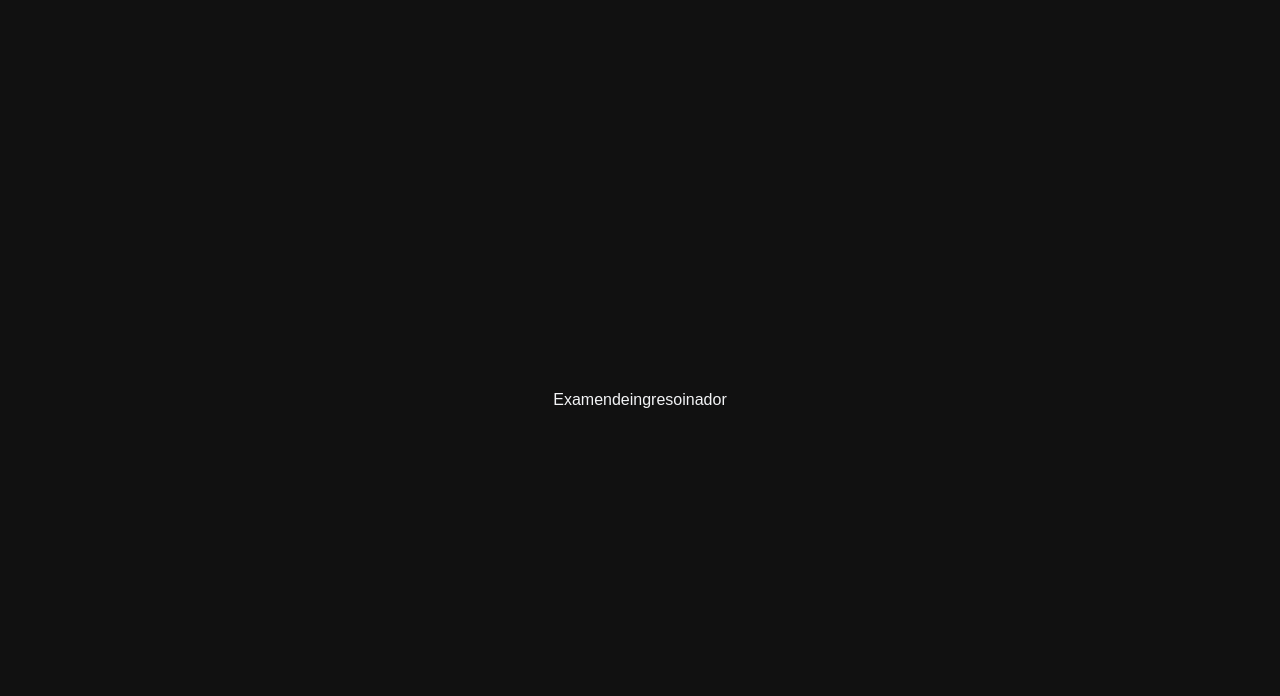
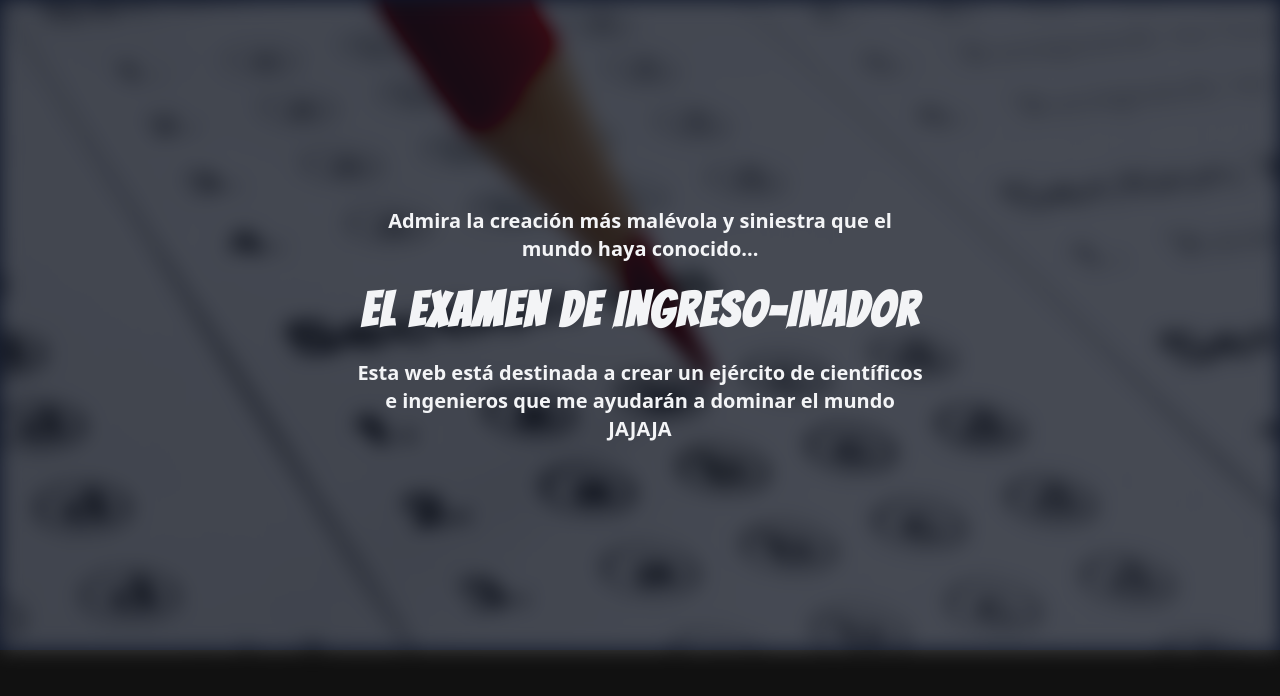
Before and after one commit to ProfessorByte/examendeingresoinador, a React (Vite) app: page /exam in a window 1280 px wide. Shown: the top 696 px of the page. Built offline with nearby package versions, Linux system fonts and the light colour scheme.

Commit message:
Add Banner component to App.jsx and styles to index.css

```diff
--- a/src/App.jsx
+++ b/src/App.jsx
@@ -1,7 +1,9 @@
+import { Banner } from "./components/Banner";
+
 export const App = () => {
   return (
     <div>
-      <h1>Examendeingresoinador</h1>
+      <Banner />
     </div>
   );
 };
--- /dev/null
+++ b/src/components/Banner.jsx
@@ -0,0 +1,26 @@
+import BannerImg from "/exam.jpg";
+
+export const Banner = () => {
+  return (
+    <section className="relative font-bold h-[calc(100vh-150px)] w-screen min-h-[600px] bg-brand-darkblue flex items-center justify-center">
+      <img
+        src={BannerImg}
+        alt="Examen de ingreso"
+        className="opacity-50 w-full h-full object-cover absolute top-0 left-0 z-0 filter blur-[10px] brightness-50 contrast-150 grayscale-100 invert-0 saturate-100 sepia-0"
+      />
+      <div className="w-full h-full p-3 flex flex-col gap-6 items-center justify-center text-center md:text-xl max-w-[600px] z-10">
+        <p>
+          Admira la creación más malévola y siniestra que el mundo haya
+          conocido...
+        </p>
+        <h1 className="text-3xl md:text-5xl font-bangers tracking-wider">
+          El EXAMEN DE INGRESO-INADOR
+        </h1>
+        <p>
+          Esta web está destinada a crear un ejército de científicos e
+          ingenieros que me ayudarán a dominar el mundo JAJAJA
+        </p>
+      </div>
+    </section>
+  );
+};
--- a/src/index.css
+++ b/src/index.css
@@ -3,18 +3,22 @@
 @tailwind utilities;
 
 * {
+  box-sizing: border-box;
+  padding: 0;
   margin: 0;
-  padding: 0;
-  box-sizing: border-box;
 }
 
+a {
+  font-weight: 500;
+  text-decoration: none;
+}
+
+html,
 body {
-  display: flex;
-  justify-content: center;
-  align-items: center;
-  min-width: 320px;
+  min-width: 240px;
   min-height: 100vh;
-  font-family: "Nunito Variable", sans-serif;
+  background: #111111;
   color: #f3f4f6;
-  background: #111111;
+  font-family: "Nunito Variable", ui-sans-serif, system-ui, sans-serif,
+    "Apple Color Emoji", "Segoe UI Emoji", "Segoe UI Symbol", "Noto Color Emoji";
 }
```
Also changed, not shown: public/exam.jpg (added).
